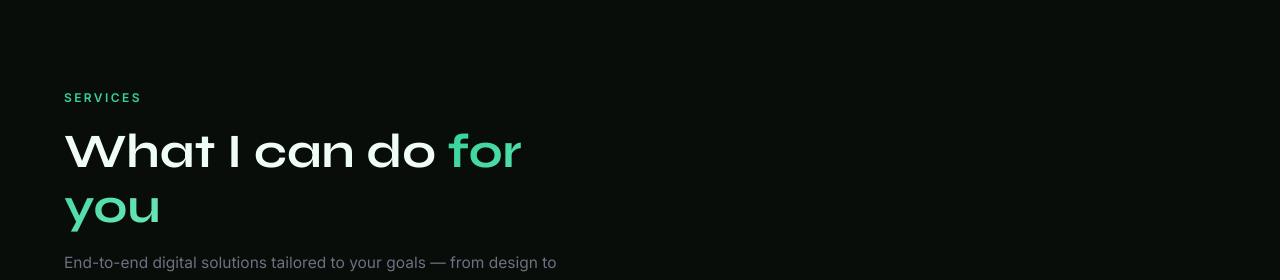
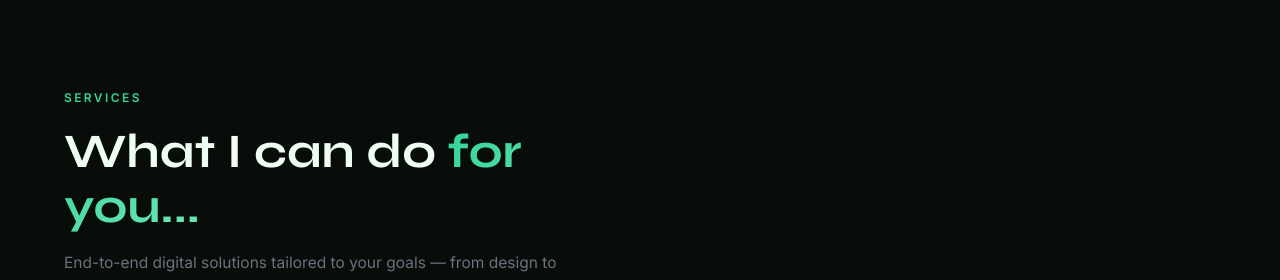
Before and after one commit to maryblazey/port, a React (Vite) app: page / in a window 1280 px wide. Shown: the part 3260-3540 px from the top of the page. Built offline with nearby package versions, Linux system fonts and the light colour scheme.

Commit message:
feat: update section title in Services and perform initial build generation

```diff
--- a/src/components/Services.jsx
+++ b/src/components/Services.jsx
@@ -44,7 +44,7 @@ export default function Services() {
         <div className="services-header">
           <span className="section-label">Services</span>
           <h2 className="section-title">
-            What I can do <span>for you</span>
+            What I can do <span>for you...</span>
           </h2>
           <p className="services-sub">
             End-to-end digital solutions tailored to your goals — from design to deployment.
```
Also changed, not shown: 5 other files (tests, documents, lock files or other folders).
